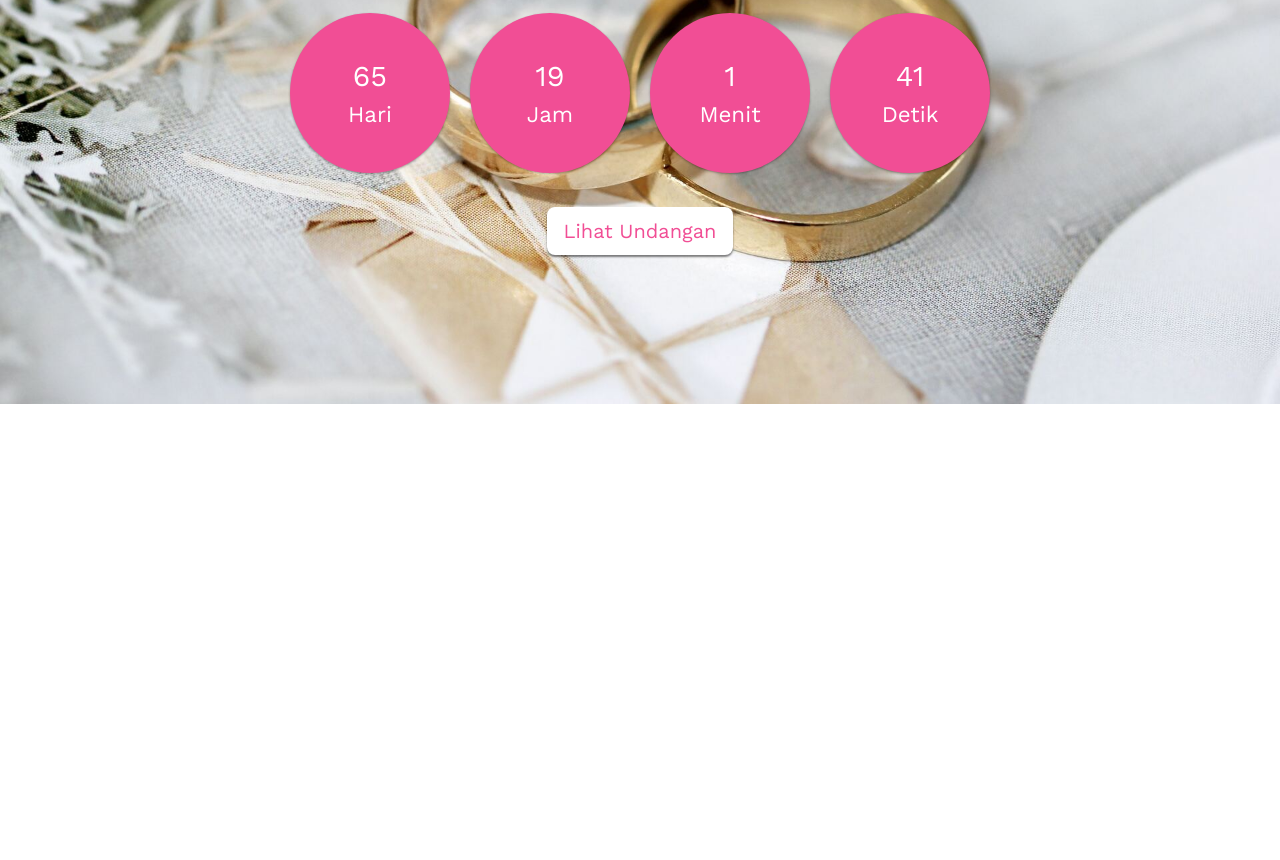
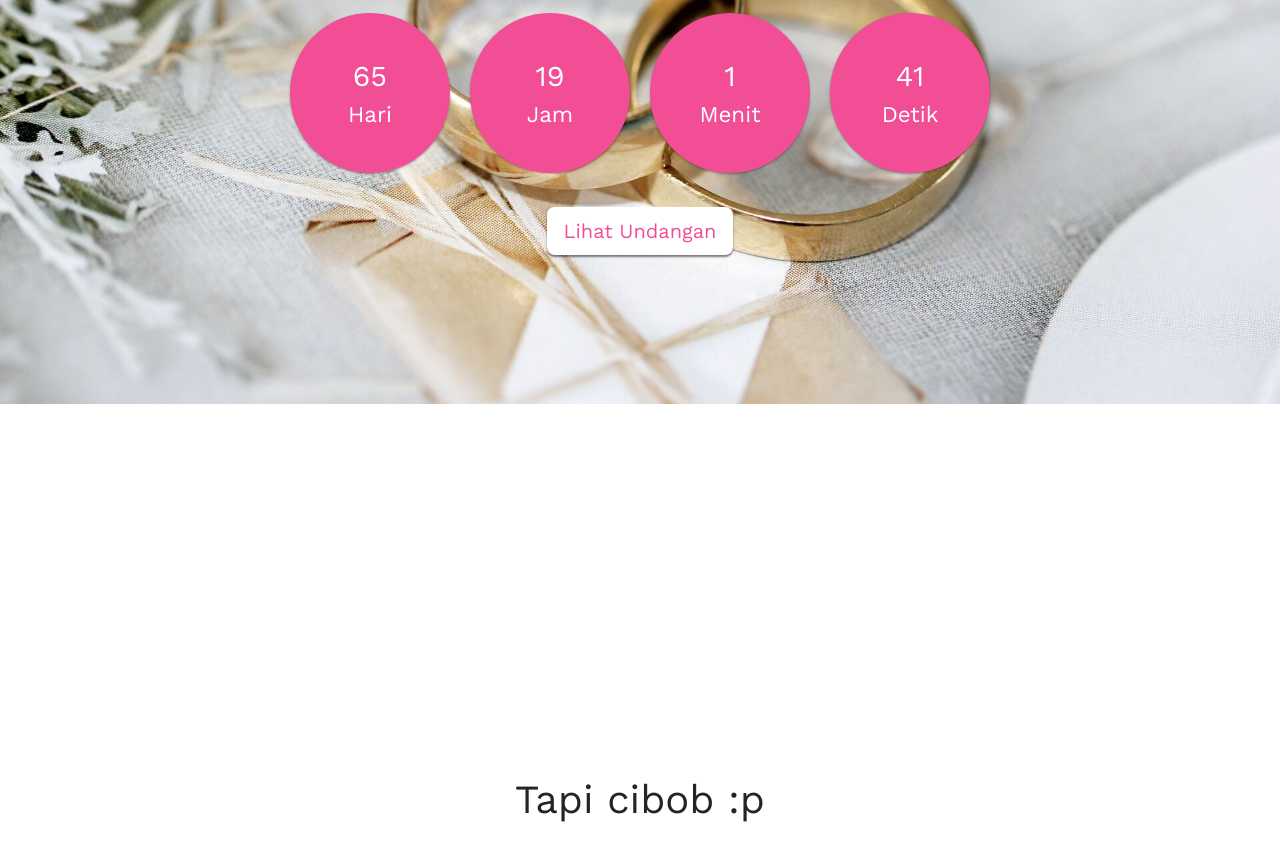
Before and after one commit to okiriski29/wedd_invit, a plain HTML site: page index.html in a window 1280 px wide. Shown: the part 396-1256 px from the top of the page. Drawn offline with nearby package versions, Linux system fonts and the light colour scheme.

Commit message:
update 3

```diff
--- a/index.html
+++ b/index.html
@@ -20,7 +20,12 @@
         <h1>Oki & Fulanah</h1>
         <p>Akan melangsungkan resepsi pernikahan dalam</p>
         <div class="simply-countdown"></div>
-        <a href="#undangan" class="btn btn-lg mt-4" onclick="play()">Lihat Undangan</a>
+        <a href="#info" class="btn btn-lg mt-4" onclick="play()">Lihat Undangan</a>
+      </main>
+    </section>
+    <section id="info" class="info w-100 h-100 mx-auto text-center d-flex justify-content-center align-items-center">
+      <main>
+        <h1 class="">Tapi cibob :p</h1>
       </main>
     </section>
     <script src="https://cdn.jsdelivr.net/npm/bootstrap@5.3.1/dist/js/bootstrap.bundle.min.js" integrity="sha384-HwwvtgBNo3bZJJLYd8oVXjrBZt8cqVSpeBNS5n7C8IVInixGAoxmnlMuBnhbgrkm" crossorigin="anonymous"></script>
--- a/style/style.css
+++ b/style/style.css
@@ -52,7 +52,9 @@ body {
   background-color: var(--pink);
   color: #fff;
 }
-
+.info {
+  min-height: 100vh;
+}
 /* Media Query */
 /* Laptop */
 @media (max-width: 992px) {
```
Also changed, not shown: 1 other file.
